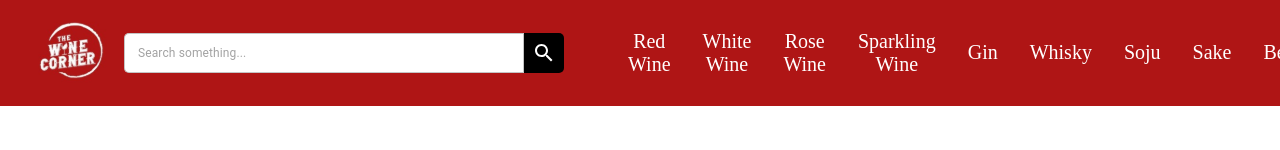
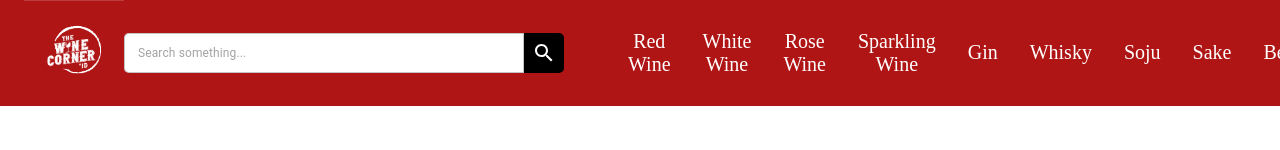
Before and after one commit to FahmiEfendy/the-wine-corner--front, a React (Create React App) app: page / in a window 1280 px wide. Shown: the top 150 px of the page. Built offline with nearby package versions, Linux system fonts and the light colour scheme.

Commit message:
fix: change logo to hd

```diff
--- a/src/components/Footer.jsx
+++ b/src/components/Footer.jsx
@@ -10,7 +10,6 @@ import {
 import PhoneIcon from "@mui/icons-material/Phone";
 import StoreIcon from "@mui/icons-material/Store";
 import InstagramIcon from "@mui/icons-material/Instagram";
-import TheWineCornerLogo from "../assets/The Wine Corner Logo.svg";
 
 const Footer = () => {
   const matches = useMediaQuery("(max-width:768px)");
@@ -42,7 +41,7 @@ const Footer = () => {
     >
       <Container maxWidth="xl" sx={{ display: "flex" }}>
         <img
-          src={TheWineCornerLogo}
+          src={require("../assets/logo-wine-corner.jpg")}
           alt="The Wine Corner Logo"
           width={matches ? 150 : 400}
         />
--- a/src/components/Topbar.jsx
+++ b/src/components/Topbar.jsx
@@ -11,7 +11,6 @@ import {
 } from "@mui/material";
 import MenuIcon from "@mui/icons-material/Menu";
 
-import TheWineCornerLogo from "../assets/The Wine Corner Logo.svg";
 import { ProductBar, SearchBar } from "./";
 import { productList } from "../seeder/productList";
 
@@ -51,7 +50,7 @@ const Topbar = () => {
       <Container maxWidth="xl" sx={{ display: "flex" }}>
         <Link to="/">
           <img
-            src={TheWineCornerLogo}
+            src={require("../assets/logo-wine-corner.jpg")}
             alt="The Wine Corner Logo"
             width={matches ? 50 : 100}
             style={{
```
Also changed, not shown: src/assets/The Wine Corner Logo.svg (deleted), src/assets/logo-wine-corner.jpg (added).
